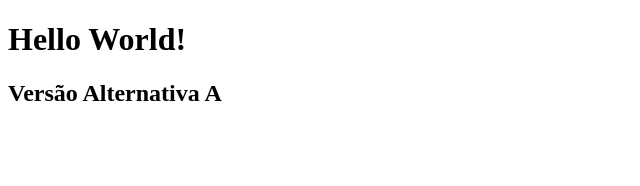
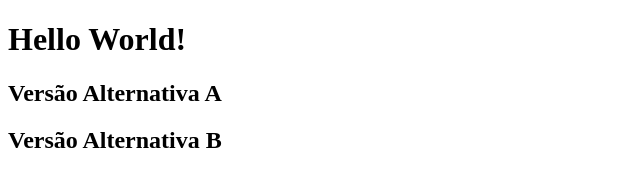
Before and after one commit to Gilberto-Soares-Biomedico/g-tech-projeto-html, a plain HTML site: page index.html in a window 1280 px wide. Shown: the whole page, without its empty margins (0-640 px from the left). Drawn offline with Linux system fonts and the light colour scheme.

Commit message:
uma nova versao atualizada

```diff
--- a/index.html
+++ b/index.html
@@ -8,5 +8,6 @@
 <body>
     <h1>Hello World!</h1>
     <h2>Versão Alternativa A</h2>
+    <h2>Versão Alternativa B</h2>
 </body>
 </html>
```
